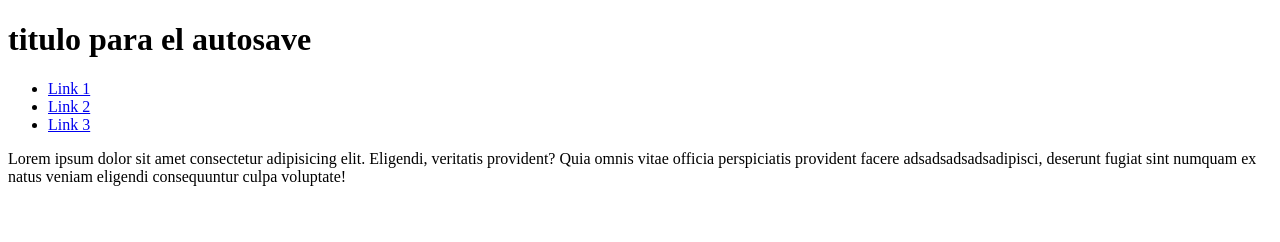
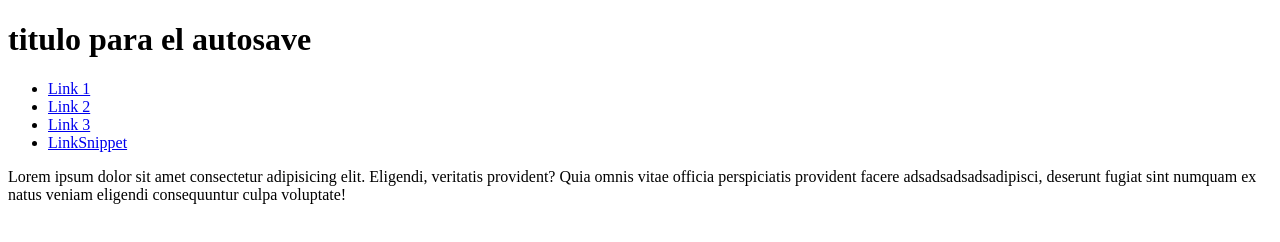
Before and after one commit to ferstag/vsc-cursito, a plain HTML site: page index.html in a window 1280 px wide. Drawn offline with Linux system fonts and the light colour scheme.

Commit message:
creando un snippet de HTML e insertando un link genérico.

```diff
--- a/index.html
+++ b/index.html
@@ -12,6 +12,7 @@
             <li><a href="www.google.cl">Link 1</a></li>
             <li><a href="www.google.cl">Link 2</a></li>
             <li><a href="www.google.cl">Link 3</a></li>
+            <li><a href='www.facebook.com'>LinkSnippet</a></li>
         </ul>
     </nav>
     <p>Lorem ipsum dolor sit amet consectetur adipisicing elit. Eligendi, veritatis provident? Quia omnis vitae officia perspiciatis provident facere adsadsadsadsadipisci, deserunt fugiat sint numquam ex natus veniam eligendi consequuntur culpa voluptate!</p>
```
